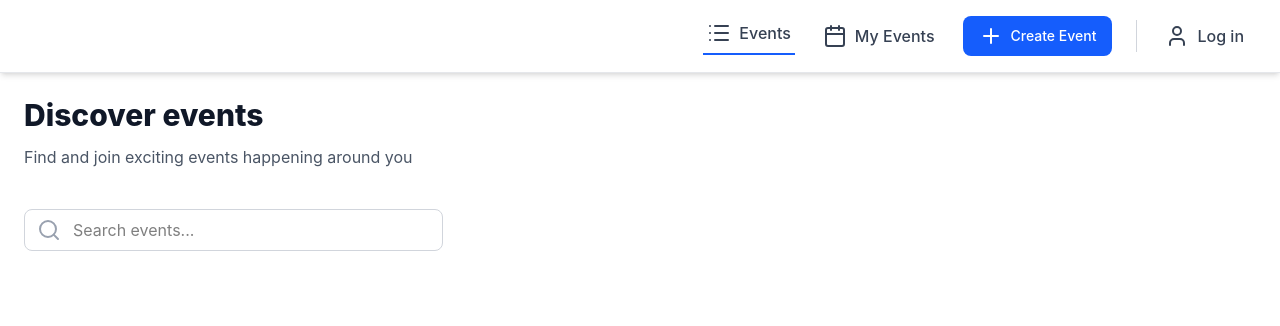
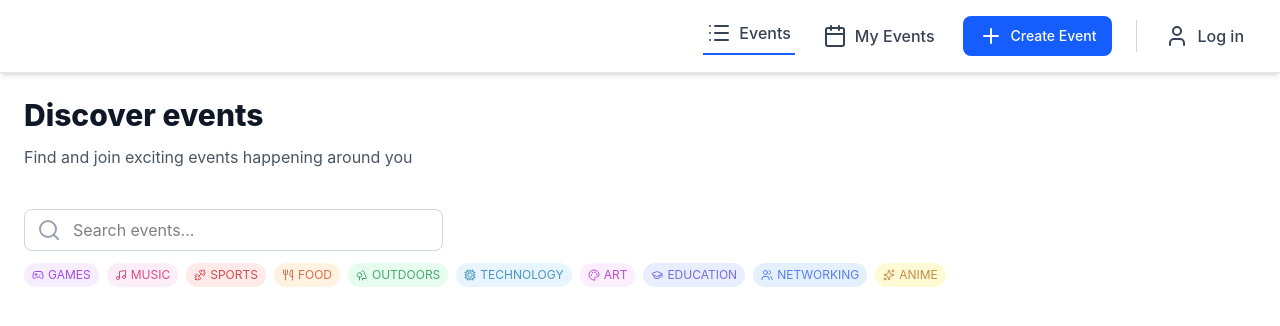
Before and after one commit to razorbanana/Application, a React app in the folder apps/frontend/: page / in a window 1280 px wide. Shown: the top 326 px of the page. Built offline with nearby package versions, Linux system fonts and the light colour scheme; no server answers; the HTML template or start-up script is replaced by a standard one.

Commit message:
feat: filter using tags

```diff
--- a/apps/frontend/src/pages/HomePage.tsx
+++ b/apps/frontend/src/pages/HomePage.tsx
@@ -3,15 +3,19 @@ import { useEffect, useState } from "react"
 import { fetchAllEvents } from "../app/slices/eventsSlice"
 import EventGrid from "../components/homePageComponents/EventGrid"
 import { Search } from "lucide-react"
+import TagSelector from "../components/commonComponents/TagSelector"
+import type { TagName } from "../types/TagType"
 
 export default function HomePage(){
 
     const [filter, setFilter] = useState("")
     const dispatch = useAppDispatch()
     const {events, status} = useAppSelector((state: RootState) => state.events)
+    const [selectedTags, setSelectedTags] = useState<TagName[]>([])
 
     const filteredEvents = events.filter(e =>
         e.name.toLowerCase().includes(filter.toLowerCase())
+        && selectedTags.length !== 0 ? selectedTags.some(t => e.tags?.includes(t)) : true
     )
 
     useEffect(() => {
@@ -33,6 +37,11 @@ export default function HomePage(){
                 onChange={(e) => setFilter(e.target.value)}
                 />
             </div>
+
+            <div className="ml-3">
+                <TagSelector selectedTags={selectedTags} setSelectedTags={setSelectedTags}/>
+            </div>
+
             {status === 'loading' && <p className="text-center text-2xl">Loading...</p>}
             {status === 'succeeded' && <EventGrid events={filteredEvents}/>}
         </div>
```
